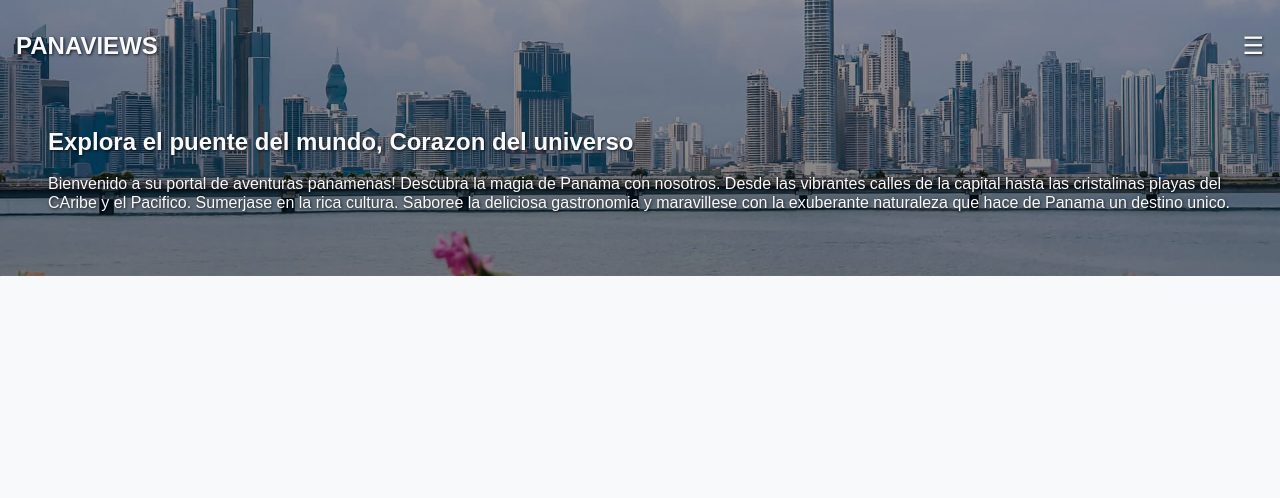
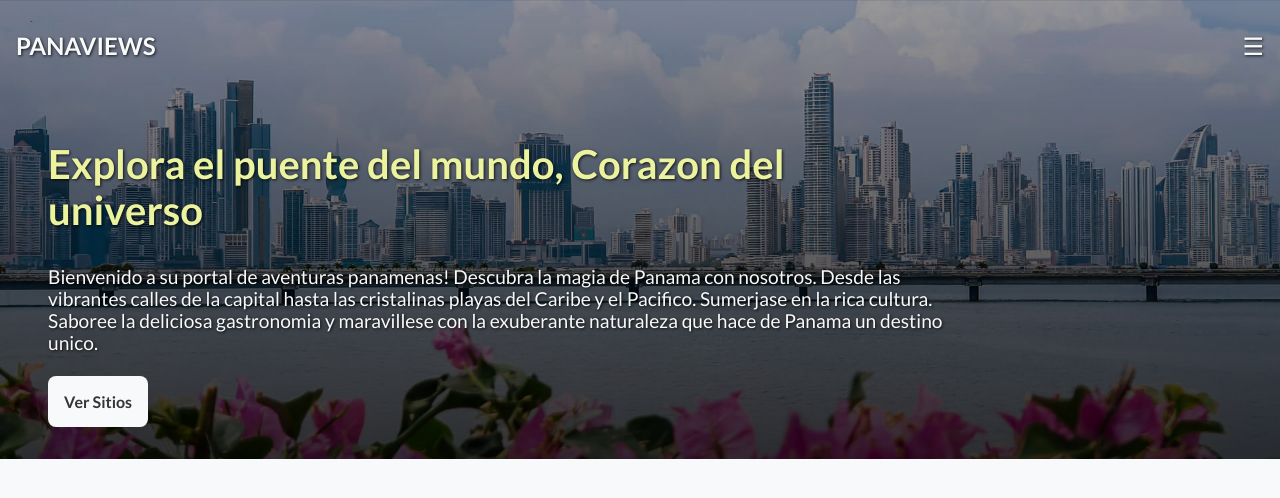
Before and after one commit to Rodrigu157/Panaviews, a PHP site: page / in a window 1280 px wide. Shown: the top 498 px of the page. Run offline with PHP 8.4, Linux system fonts and the light colour scheme.

Commit message:
update: boton para ver sitios en el landing banner

```diff
--- a/css/style.css
+++ b/css/style.css
@@ -1,6 +1,7 @@
+@import url('https://fonts.googleapis.com/css2?family=Lato:ital,wght@0,100;0,300;0,400;0,700;0,900;1,100;1,300;1,400;1,700;1,900&display=swap');
 /* General Styles */
 body {
-    font-family: Arial, sans-serif;
+    font-family: "Lato", sans-serif;
     margin: 0;
     padding: 0;
     background-color: #f8f9fa;
@@ -8,7 +9,7 @@ body {
 
 /* Header */
 header {
-    background-image: linear-gradient(rgba(0, 0, 0, 0.4), rgba(0, 0, 0, 0.5)),url("../img/Panama-city-skyline-header.jpg");
+    background-image: linear-gradient(rgba(0, 0, 0, 0.4), rgba(0, 0, 0, 0.8)),url("../img/Panama-city-skyline-header.jpg");
     background-size: cover;
     background-position: center;
     text-shadow: 1px 1px 3px rgba(0, 0, 0, 0.8);
@@ -31,7 +32,7 @@ body {
     cursor: pointer;
 }
 
-  /* Menú desplegable para móvil */
+/* Menú desplegable*/
 .mobile-menu {
     display: none;
     background-color: #f8f9fa;
@@ -62,7 +63,28 @@ body {
 /* Sección de contenido */
 .content {
     padding: 2em;
+    max-width: 70dvw;
+}
 
+.content h2{
+    font-size: 2.5em;
+    font-weight: 700;
+    color: #ecf39e;
+}
+.content p{
+    font-size: 1.2em;
+    margin-bottom: 2em;
+}
+
+.content a{
+    text-decoration: none;
+    color: #353535;
+    background-color: #f8f9fa;
+    padding: 1em;
+    border-radius: .5em;
+    text-shadow: none;
+    font-weight: 700;
+    margin-top: 1rem;
 }
 
 /* Mostrar menú en dispositivos móviles */
--- a/index.html
+++ b/index.html
@@ -17,19 +17,20 @@
         <section class="content">
             <h2>Explora el puente del mundo, Corazon del universo</h2>
             <p>Bienvenido a su portal de aventuras panamenas! Descubra la magia de Panama con nosotros.
-                Desde las vibrantes calles de la capital hasta las cristalinas playas del CAribe y el Pacifico.
+                Desde las vibrantes calles de la capital hasta las cristalinas playas del Caribe y el Pacifico.
                 Sumerjase en la rica cultura. Saboree la deliciosa gastronomia y maravillese con la exuberante
                 naturaleza que hace de Panama un destino unico.
             </p>
+            <a href="#sitios">Ver Sitios</a>
           </section>
       </header>
 
       <nav id="mobile-menu" class="mobile-menu">
         <ul>
-          <li><a href="#home">Inicio</a></li>
-          <li><a href="#burgers">Sitios</a></li>
-          <li><a href="#combos">Conocenos</a></li>
-          <li><a href="#contact">Historia</a></li>
+          <li><a href="#inicio">Inicio</a></li>
+          <li><a href="#sitios">Sitios</a></li>
+          <li><a href="#conocenos">Conocenos</a></li>
+          <li><a href="#historia">Historia</a></li>
         </ul>
       </nav>
 
```
Lines whose indentation alone changed are shown as unchanged.
